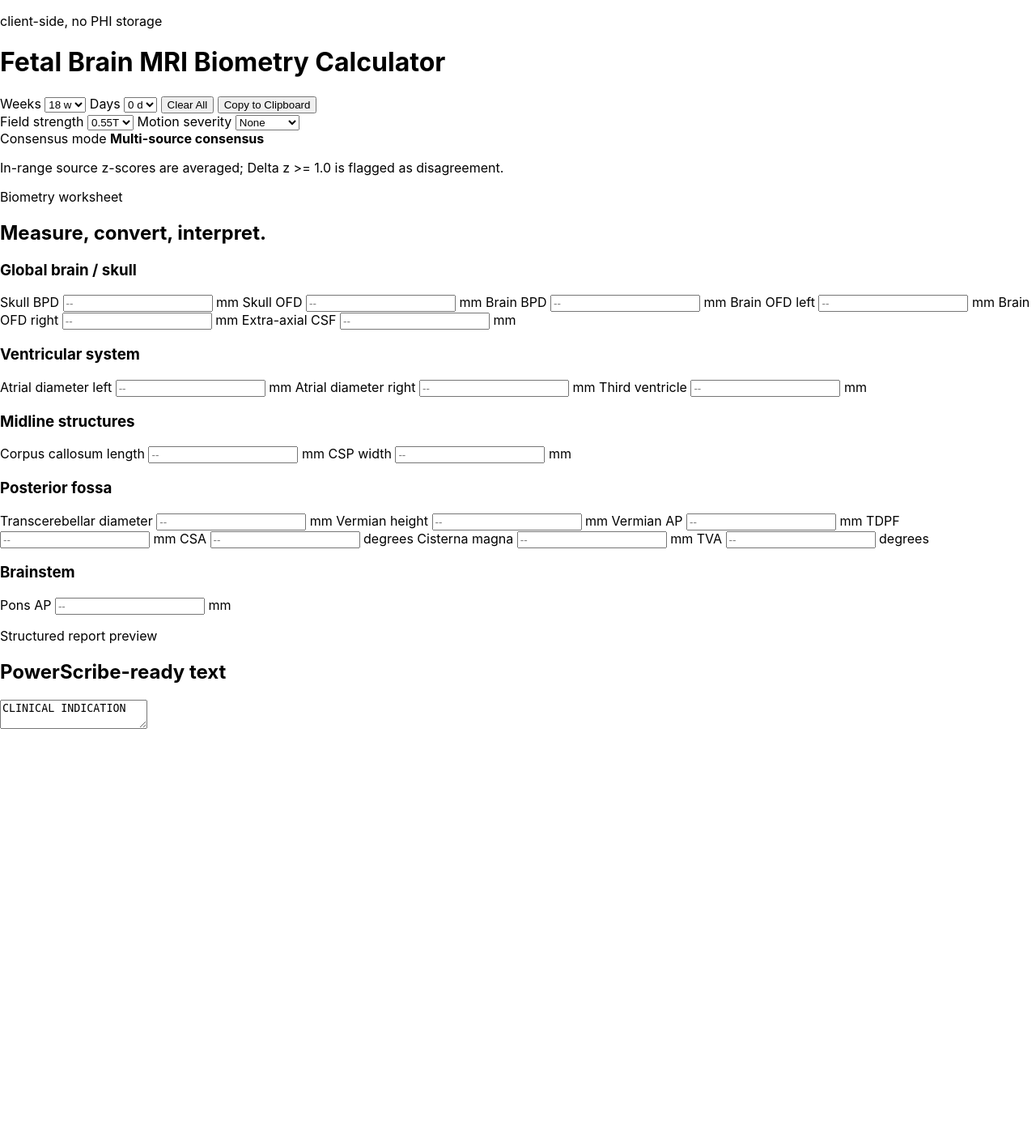
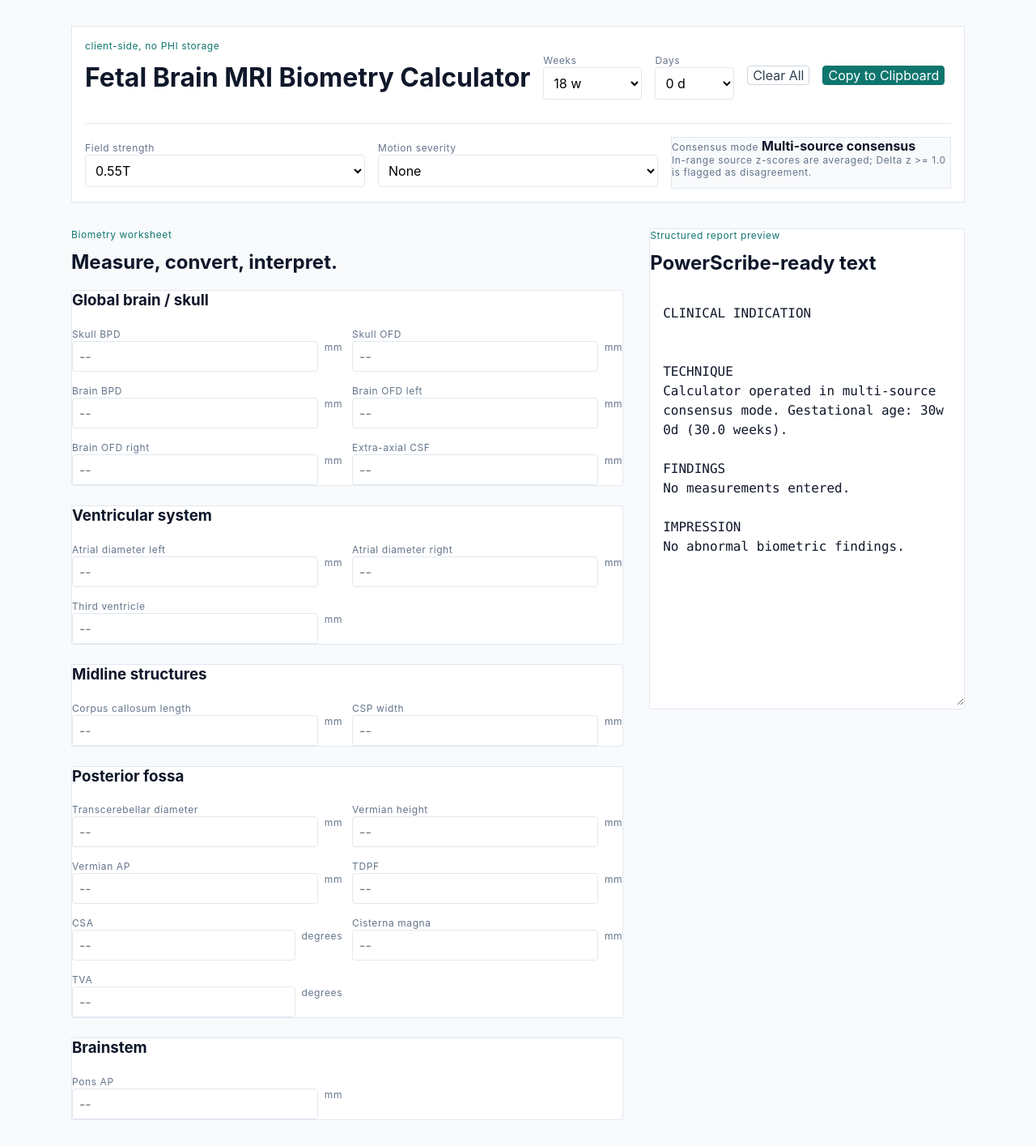
Before and after one commit to sameerkhanna786/FetalBrainMRI, a FastAPI app: page / in a window 1280 px wide. Shown: the whole page at 81% size. Before the commit the page ends 900 px from the top, so only its background shows below. Run offline with FastAPI, Linux system fonts and the light colour scheme.

Commit message:
Implement SPEC 4.3 local Tailwind stylesheet

```diff
--- a/python_app/static/tailwind.css
+++ b/python_app/static/tailwind.css
@@ -1,15 +1,12 @@
 /*
- * Local Tailwind bundle placeholder for the offline FastAPI/Jinja scaffold.
- * Replace with a pinned Tailwind build artifact when the Python UI becomes
- * the primary runtime.
+ * Bundled local stylesheet for the offline FastAPI/Jinja worksheet shell.
+ * The class names mirror the Tailwind utility vocabulary used by the template,
+ * while these rules keep the standalone Python deployment independent of CDNs.
  */
 
-* {
-  box-sizing: border-box;
-}
-
-body {
-  margin: 0;
+:root {
+  color: #0f172a;
+  background: #f8fafc;
   font-family:
     Inter,
     ui-sans-serif,
@@ -19,3 +16,195 @@
     "Segoe UI",
     sans-serif;
 }
+
+* {
+  box-sizing: border-box;
+}
+
+body {
+  min-height: 100vh;
+  margin: 0;
+  background: #f8fafc;
+}
+
+form[hx-post] {
+  display: grid;
+  max-width: 72rem;
+  gap: 2rem;
+  margin: 0 auto;
+  padding: 2rem 1.5rem;
+}
+
+form[hx-post] > header {
+  position: sticky;
+  top: 0;
+  z-index: 10;
+  grid-column: 1 / -1;
+  padding: 1rem;
+  background: #ffffff;
+  border: 1px solid #e2e8f0;
+}
+
+form[hx-post] header > div,
+form[hx-post] header section {
+  display: flex;
+  flex-wrap: wrap;
+  gap: 1rem;
+  align-items: center;
+}
+
+form[hx-post] header section {
+  display: grid;
+  padding-top: 1rem;
+  margin-top: 1rem;
+  border-top: 1px solid #e2e8f0;
+}
+
+main {
+  min-width: 0;
+}
+
+aside {
+  min-width: 0;
+}
+
+section {
+  border-radius: 0.125rem;
+}
+
+h1,
+h2,
+h3,
+p {
+  margin-top: 0;
+}
+
+h1,
+h2,
+h3 {
+  color: #0f172a;
+}
+
+select,
+input,
+textarea,
+button {
+  font: inherit;
+}
+
+select,
+input {
+  width: 100%;
+  padding: 0.5rem;
+  background: #ffffff;
+  border: 1px solid #cbd5e1;
+  border-radius: 0.25rem;
+}
+
+button {
+  cursor: pointer;
+  border-radius: 0.25rem;
+}
+
+button[type="button"] {
+  color: #ffffff;
+  background: #0f766e;
+  border: 1px solid #0f766e;
+}
+
+button[type="reset"] {
+  color: #334155;
+  background: #ffffff;
+  border: 1px solid #cbd5e1;
+}
+
+label {
+  display: block;
+}
+
+label span:first-child,
+.text-xs {
+  color: #64748b;
+  font-size: 0.75rem;
+  letter-spacing: 0.05em;
+}
+
+.text-teal-700 {
+  color: #0f766e;
+}
+
+.bg-white {
+  background: #ffffff;
+}
+
+.bg-slate-50 {
+  background: #f8fafc;
+}
+
+.border {
+  border: 1px solid #e2e8f0;
+}
+
+.grid {
+  display: grid;
+}
+
+.flex {
+  display: flex;
+}
+
+.gap-2 {
+  gap: 0.5rem;
+}
+
+.gap-3 {
+  gap: 0.75rem;
+}
+
+.gap-4 {
+  gap: 1rem;
+}
+
+.gap-8 {
+  gap: 2rem;
+}
+
+.space-y-6 > * + * {
+  margin-top: 1.5rem;
+}
+
+#report-preview {
+  width: 100%;
+  min-height: 32rem;
+  padding: 1rem;
+  color: #0f172a;
+  background: #ffffff;
+  border: 0;
+  resize: vertical;
+  font-family: "SFMono-Regular", Consolas, "Liberation Mono", monospace;
+  line-height: 1.5;
+}
+
+@media (min-width: 640px) {
+  .sm\:grid-cols-2 {
+    grid-template-columns: repeat(2, minmax(0, 1fr));
+  }
+}
+
+@media (min-width: 768px) {
+  form[hx-post] header section {
+    grid-template-columns: repeat(3, minmax(0, 1fr));
+  }
+}
+
+@media (min-width: 1024px) {
+  form[hx-post] {
+    grid-template-columns: minmax(0, 1.4fr) minmax(360px, 0.8fr);
+  }
+
+  aside {
+    position: sticky;
+    top: 8rem;
+    align-self: start;
+  }
+}
```
Also changed, not shown: PLAN.md (+6 -0 lines), PROGRESS.md (+13 -0 lines), client/src/lib/architecture.test.ts (+11 -0 lines).
